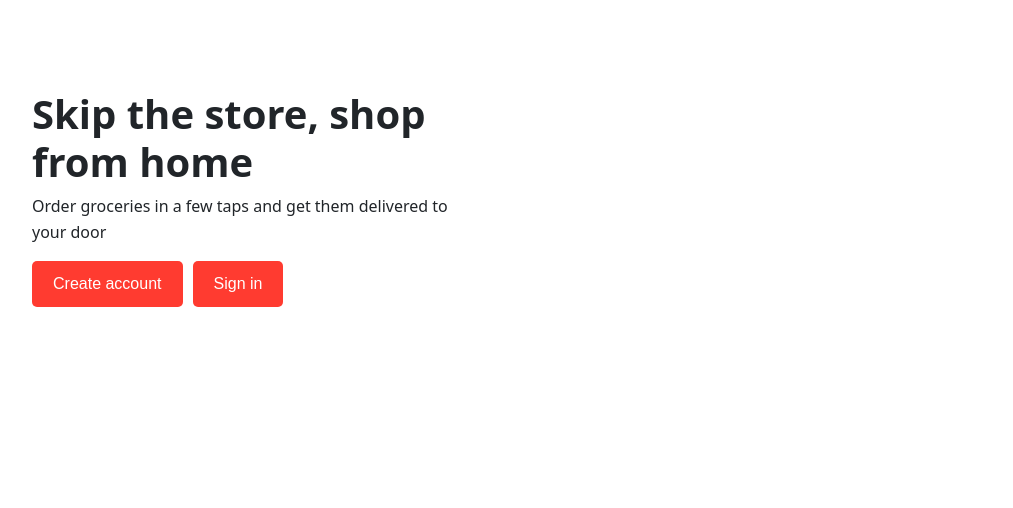
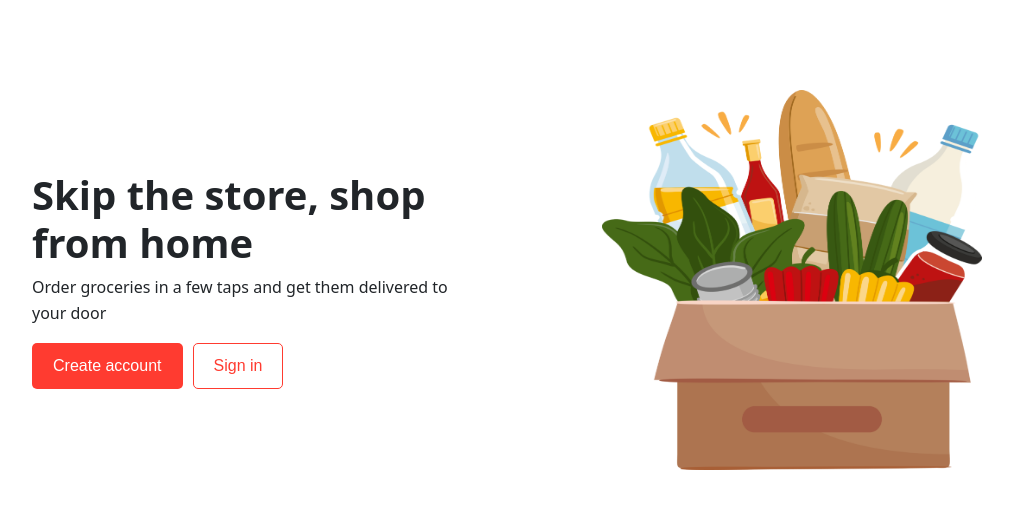
Before and after one commit to MasterIfeanyi/QuickMart, a React (Vite) app: page /auth in a window 1280 px wide. Shown: the top 508 px of the page, without its empty margins (50-1063 px from the left). Built offline with nearby package versions, Linux system fonts and the light colour scheme.

Commit message:
add food-basket image

```diff
--- a/src/Components/auth/AuthScreen.css
+++ b/src/Components/auth/AuthScreen.css
@@ -1,10 +1,20 @@
-.btn {
-    padding: 10px 20px;
-    background-color: var(--brand);
-    color: #ffffff;
-    border-radius: 5px;
-    font-family: Arial, sans-serif;
-    font-size: 16px;
-    text-decoration: none;
-    margin-right: 10px;
+.fruit-basket img {
+    width: 380px;
+    height: 380px;
 }
+
+
+@media (min-width: 300px) and (max-width: 602px) {
+    .fruit-basket img {
+        width: unset;
+        height: 300px;
+    }
+}
+
+
+@media (max-width: 300px) {
+    .fruit-basket img {
+        width: inherit;
+        height: inherit;
+    }
+}
--- a/src/Components/auth/AuthScreen.jsx
+++ b/src/Components/auth/AuthScreen.jsx
@@ -7,7 +7,7 @@ const AuthScreen = () => {
   return (
     <section className='section'>
         <div className="container">
-            <div className="row">
+            <div className="row align-items-center">
                 <div className="col-lg-5">
                     <h1>Skip the store, shop from home</h1>
                     <p>Order groceries in a few taps and get them delivered to your door</p>
@@ -16,6 +16,10 @@ const AuthScreen = () => {
                         <button className="btn btn-outline-brand">Sign in</button>
                     </div>
                 </div>
+
+                <div className="col-lg-6 fruit-basket offset-lg-1 mt-3 mt-lg-0">
+                    <img src="./food-illu.png" alt="" />
+                </div>
             </div>
         </div>
     </section>
--- a/src/Components/splash screen/SplashScreen.css
+++ b/src/Components/splash screen/SplashScreen.css
@@ -6,7 +6,16 @@
     text-align: center;
 }
 
-.bg-color {
+.splash-screen {
     background-color: var(--brand);
     color: white;
+    opacity: 1;
+    transition: opacity 2.3s ease-out;
+    /* visibility: visible; */
 }
+
+
+.splash-screen.hidden {
+    opacity: 0;
+    /* visibility: hidden; */
+}
--- a/src/Components/splash screen/SplashScreen.jsx
+++ b/src/Components/splash screen/SplashScreen.jsx
@@ -27,7 +27,7 @@ const SplashScreen = () => {
     }, [navigate])
 
   return (
-    <section className="section d-flex justify-content-center align-items-center bg-color">
+    <section className={`section d-flex justify-content-center align-items-center splash-screen ${visible ? 'visible' : 'hidden'}`}>
         <div className="splash_message-container">
             {/* <img src="./eagle.png" alt="logo" className='splash-logo' /> */}
             <FiShoppingBag className="splash-logo mb-3" size={30} color="white" />
--- a/src/index.css
+++ b/src/index.css
@@ -6,6 +6,7 @@
 
 :root {
   --brand: #FF3B30;
+  --white: white;
 }
 
 
@@ -62,6 +63,31 @@ li{
   list-style: none;
 }
 
+.btn {
+  display: inline-block;
+  padding: 10px 20px;
+  background-color: var(--brand);
+  color: #ffffff;
+  border-radius: 5px;
+  font-family: Arial, sans-serif;
+  font-size: 16px;
+  text-decoration: none;
+  text-align: center;
+  margin-right: 10px;
+  transition: all 1s ease;
+}
+
+.btn:hover {
+  background-color: #f96d66;
+  color: var(--white);
+}
+
+.btn-outline-brand {
+  background-color: white;
+  color: var(--brand);
+  border: 1px solid var(--brand);
+}
+
 
 img{
   width: 100%;
```
Also changed, not shown: public/food-illu.png (added), public/groceries.jpg (added).
